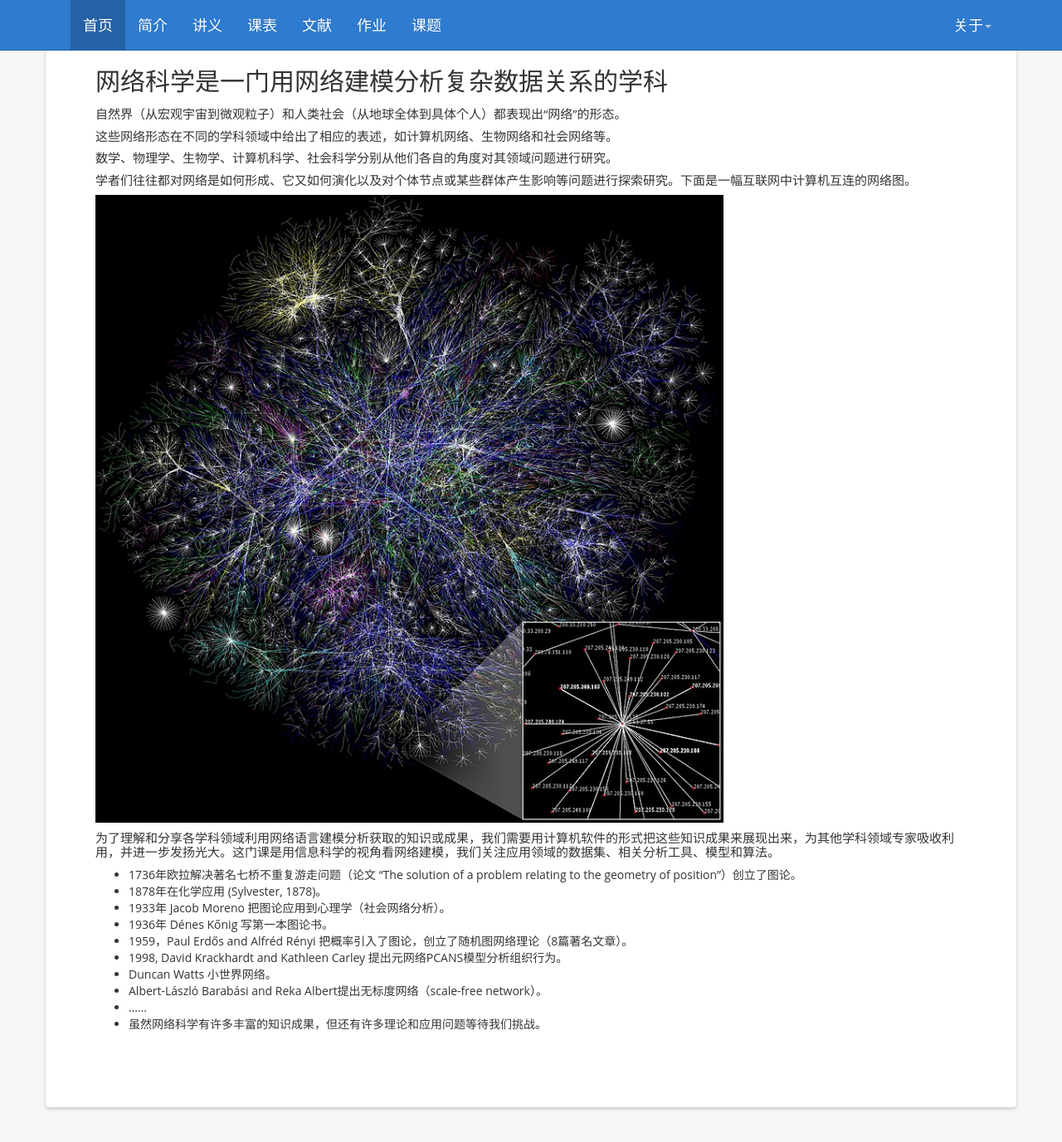
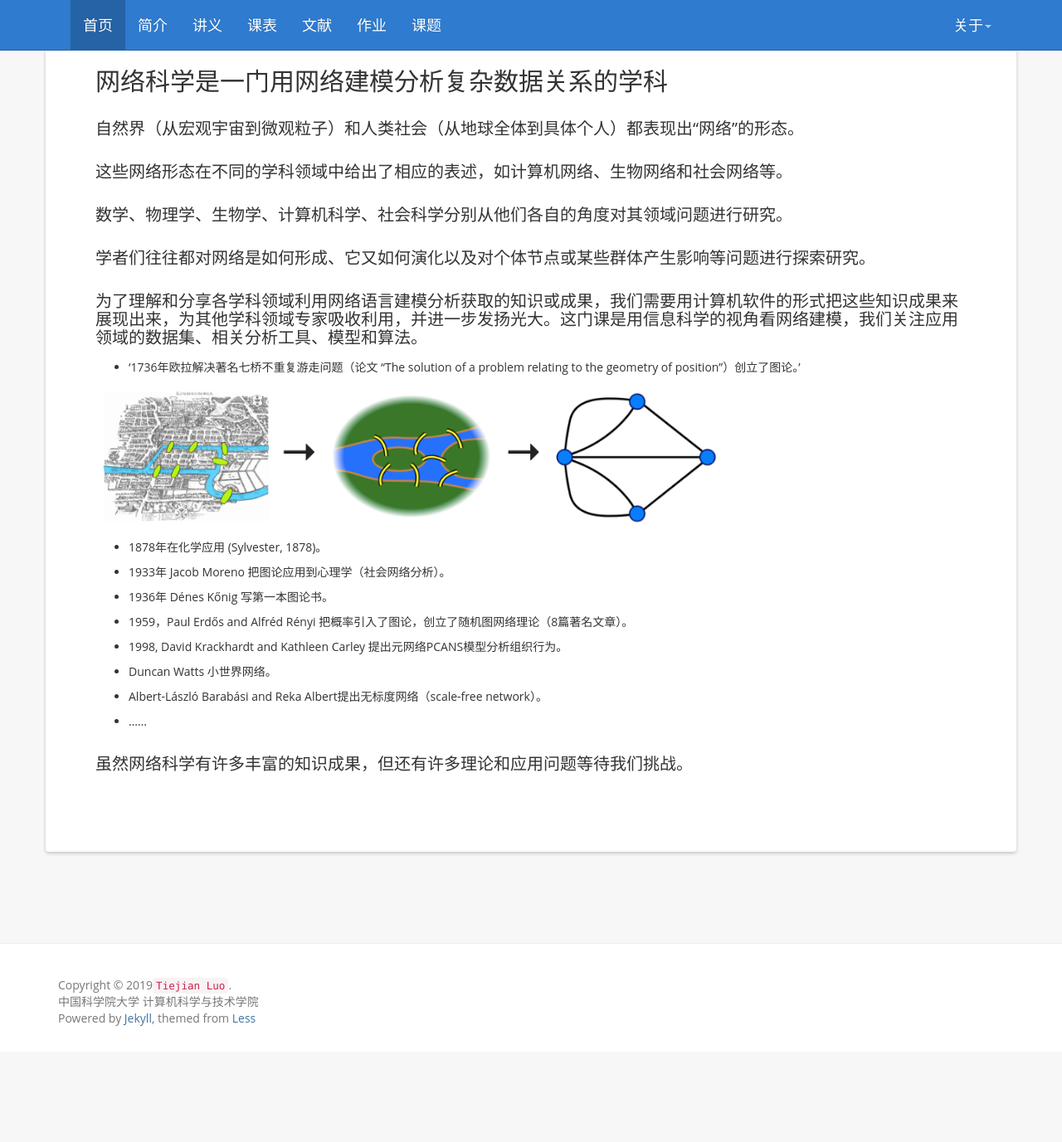
Before and after one commit to tjluo-ucas/ns, a Jekyll site: the page built from index.md, in a window 1280 px wide and 1400 px high. Shown: the top 1377 px of the window at 83% size. Built offline with Jekyll 4.4.1, drawn with Linux system fonts in a browser that asks for light colours; nearby versions of some CDN libraries; comment, search, counter and statistics services are not loaded.

Commit message:
Update index.md

```diff
--- a/index.md
+++ b/index.md
@@ -6,22 +6,34 @@ title:  "Intro"
 网络科学是一门用网络建模分析复杂数据关系的学科
 =======================
 
-#### 自然界（从宏观宇宙到微观粒子）和人类社会（从地球全体到具体个人）都表现出“网络”的形态。
-#### 这些网络形态在不同的学科领域中给出了相应的表述，如计算机网络、生物网络和社会网络等。
-#### 数学、物理学、生物学、计算机科学、社会科学分别从他们各自的角度对其领域问题进行研究。
-#### 学者们往往都对网络是如何形成、它又如何演化以及对个体节点或某些群体产生影响等问题进行探索研究。下面是一幅互联网中计算机互连的网络图。
+### 自然界（从宏观宇宙到微观粒子）和人类社会（从地球全体到具体个人）都表现出“网络”的形态。
 
-![intro-2.jpg](https://tjluo-ucas.github.io/ns/static/img/intro-2.jpg)
+### 这些网络形态在不同的学科领域中给出了相应的表述，如计算机网络、生物网络和社会网络等。
 
-#### 为了理解和分享各学科领域利用网络语言建模分析获取的知识或成果，我们需要用计算机软件的形式把这些知识成果来展现出来，为其他学科领域专家吸收利用，并进一步发扬光大。这门课是用信息科学的视角看网络建模，我们关注应用领域的数据集、相关分析工具、模型和算法。
+### 数学、物理学、生物学、计算机科学、社会科学分别从他们各自的角度对其领域问题进行研究。
 
-* 1736年欧拉解决著名七桥不重复游走问题（论文 “The solution of a problem relating to the geometry of position”）创立了图论。
+### 学者们往往都对网络是如何形成、它又如何演化以及对个体节点或某些群体产生影响等问题进行探索研究。
+
+### 为了理解和分享各学科领域利用网络语言建模分析获取的知识或成果，我们需要用计算机软件的形式把这些知识成果来展现出来，为其他学科领域专家吸收利用，并进一步发扬光大。这门课是用信息科学的视角看网络建模，我们关注应用领域的数据集、相关分析工具、模型和算法。
+
+* '1736年欧拉解决著名七桥不重复游走问题（论文 “The solution of a problem relating to the geometry of position”）创立了图论。'
+
+![seven-bridge-problem1.jpg](https://tjluo-ucas.github.io/ns/static/img/seven-birdge-problem1.png)
+
 * 1878年在化学应用 (Sylvester, 1878)。
+
 * 1933年 Jacob Moreno 把图论应用到心理学（社会网络分析）。
+
 * 1936年 Dénes Kőnig 写第一本图论书。
+
 * 1959，Paul Erdős and Alfréd Rényi 把概率引入了图论，创立了随机图网络理论（8篇著名文章）。
+
 * 1998, David Krackhardt and Kathleen Carley 提出元网络PCANS模型分析组织行为。
+
 * Duncan Watts 小世界网络。
+
 * Albert-László Barabási and Reka Albert提出无标度网络（scale-free network）。
+
 * ......
-* 虽然网络科学有许多丰富的知识成果，但还有许多理论和应用问题等待我们挑战。
+
+### 虽然网络科学有许多丰富的知识成果，但还有许多理论和应用问题等待我们挑战。
```
